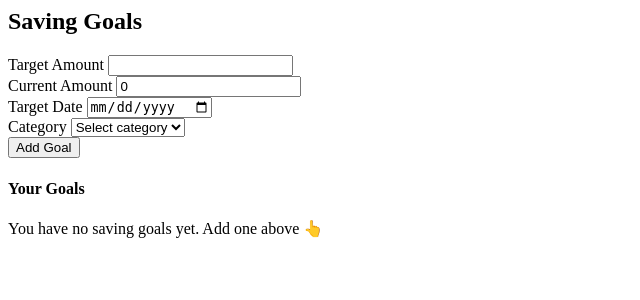
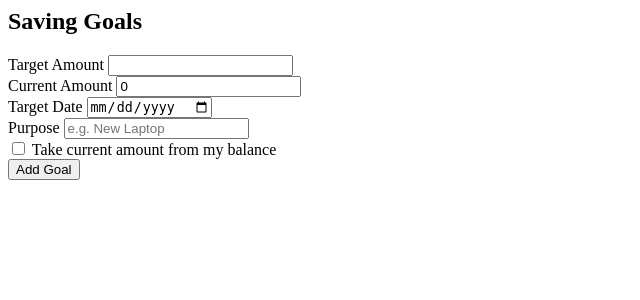
Before and after one commit to solixman/FinTrack, a Node project: template views/pages/savingGoals.ejs in a window 1280 px wide. Shown: the top 300 px of the page, without its empty margins (0-640 px from the left). Run offline with Node 20 templates, Linux system fonts and the light colour scheme; the template is opened without the code that fills it, so the values that code supplies are empty.

Commit message:
fixing savingGoal creation form

```diff
--- a/routes/savingGoal.js
+++ b/routes/savingGoal.js
@@ -8,6 +8,10 @@ router.get('/savingGoals',(req,res)=>{
 
 savingGoalController.index(req,res);
 })
+router.get('/savingGoal/create',(req,res)=>{
+
+savingGoalController.create(req,res);
+})
 
 
 module.exports = router;
--- a/views/pages/savingGoals.ejs
+++ b/views/pages/savingGoals.ejs
@@ -1,86 +1,44 @@
 <div class="container mt-4">
   <h2 class="mb-3">Saving Goals</h2>
 
-
-  <form action="/saving-goals/create" method="POST" class="mb-4">
+  <form action="/savingGoal/create" method="POST" class="mb-4">
     <div class="row g-3 align-items-center">
+      <!-- Target Amount -->
       <div class="col-md-3">
         <label class="form-label">Target Amount</label>
         <input type="number" name="targetAmount" class="form-control" required>
       </div>
+
+      <!-- Current Amount -->
       <div class="col-md-3">
         <label class="form-label">Current Amount</label>
         <input type="number" name="currentAmount" class="form-control" value="0" required>
       </div>
+
+      <!-- Target Date -->
       <div class="col-md-3">
         <label class="form-label">Target Date</label>
         <input type="date" name="targetDate" class="form-control" required>
       </div>
+
+      <!-- Purpose -->
       <div class="col-md-3">
-        <label class="form-label">Category</label>
-        <select name="categoryId" class="form-select" required>
-          <option value="" disabled selected>Select category</option>
-          <% categories.forEach(category => { %>
-            <option value="<%= category.id %>"><%= category.name %></option>
-          <% }) %>
-        </select>
+        <label class="form-label">Purpose</label>
+        <input type="text" name="purpose" class="form-control" placeholder="e.g. New Laptop" required>
       </div>
     </div>
+
+  <div class="mt-3">
+  <div class="form-check">
+    <input class="form-check-input" type="checkbox" name="takeFromBalance" id="fromBalanceYes" value="yes">
+    <label class="form-check-label" for="fromBalanceYes">
+      Take current amount from my balance
+    </label>
+  </div>
+</div>
+
     <div class="mt-3">
       <button type="submit" class="btn btn-primary">Add Goal</button>
     </div>
   </form>
-
-  <h4 class="mb-3">Your Goals</h4>
-  <% if (savingGoals && savingGoals.length > 0) { %>
-    <table class="table table-striped">
-      <thead>
-        <tr>
-          <th>Category</th>
-          <th>Target Amount</th>
-          <th>Current Amount</th>
-          <th>Target Date</th>
-          <th>Progress</th>
-          <th>Actions</th>
-        </tr>
-      </thead>
-      <tbody>
-        <% savingGoals.forEach(goal => { %>
-          <tr>
-            <td>
-              <%
-                const category = categories.find(c => c.id === goal.categoryId);
-                if (category) { %>
-                  <%= category.name %>
-              <% } else { %>
-                  -
-              <% } %>
-            </td>
-            <td><%= goal.targetAmount %></td>
-            <td><%= goal.currentAmount %></td>
-            <td><%= new Date(goal.targetDate).toLocaleDateString() %></td>
-            <td>
-              <%
-                const progress = (goal.currentAmount / goal.targetAmount) * 100;
-              %>
-              <div class="progress">
-                <div class="progress-bar" role="progressbar"
-
-                     aria-valuenow="<%= progress %>" aria-valuemin="0" aria-valuemax="100">
-                  <%= progress.toFixed(0) %>%
-                </div>
-              </div>
-            </td>
-            <td>
-              <form action="/saving-goals/delete/<%= goal.id %>" method="POST" style="display:inline;">
-                <button type="submit" class="btn btn-danger btn-sm">Delete</button>
-              </form>
-            </td>
-          </tr>
-        <% }) %>
-      </tbody>
-    </table>
-  <% } else { %>
-    <p class="text-muted">You have no saving goals yet. Add one above 👆</p>
-  <% } %>
 </div>
```
